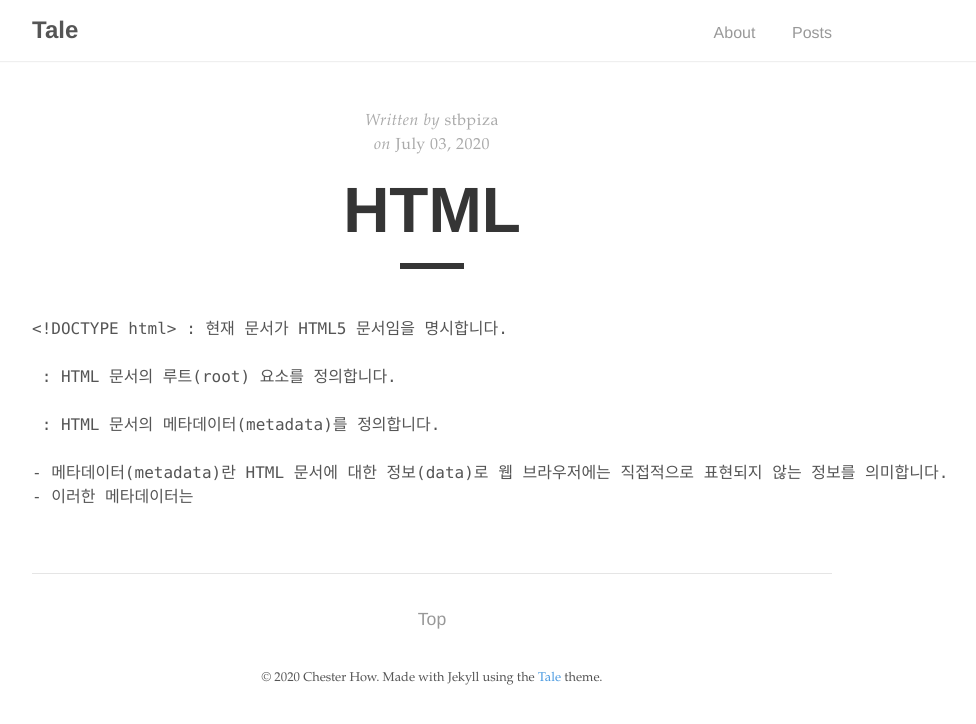
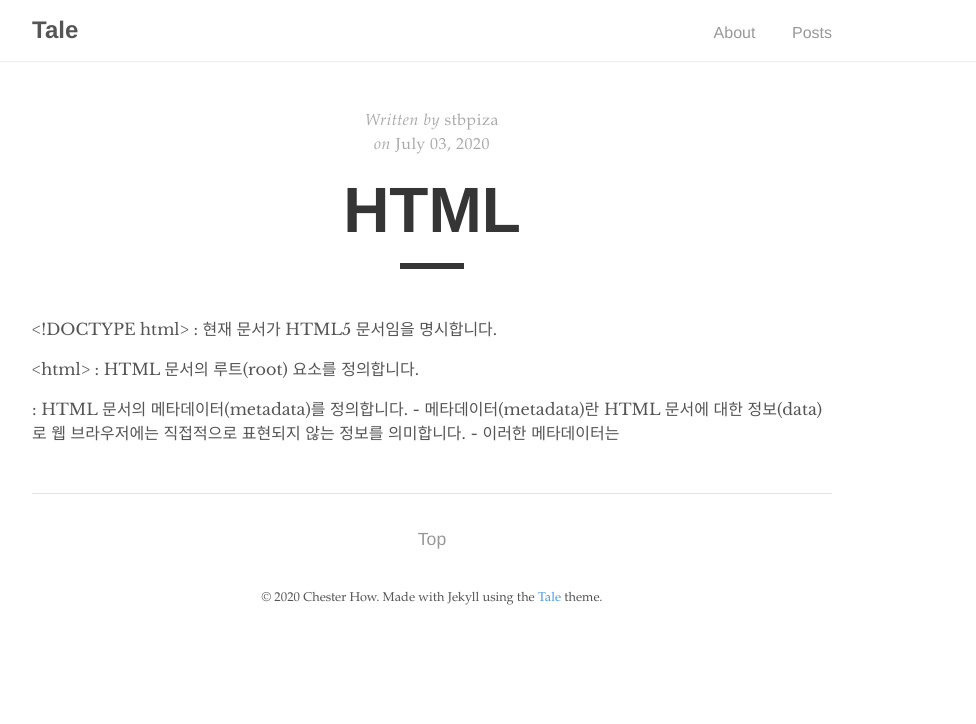
Before and after one commit to stbpiza/stbpiza.github.io, a Jekyll site: the page built from _posts/2020-07-03-first-post.md, in a window 1280 px wide. Shown: the top 724 px of the page, without its empty margins (208-1184 px from the left). Built offline with Jekyll 4.4.1, drawn with Linux system fonts in a browser that asks for light colours.

Commit message:
Update 2020-07-03-first-post.md

```diff
--- a/_posts/2020-07-03-first-post.md
+++ b/_posts/2020-07-03-first-post.md
@@ -3,10 +3,10 @@ layout: post
 title: "HTML"
 author: "stbpiza"
 ---
-<pre>
-<!DOCTYPE html> : 현재 문서가 HTML5 문서임을 명시합니다.
 
-<html> : HTML 문서의 루트(root) 요소를 정의합니다.
+&#60;!DOCTYPE html> : 현재 문서가 HTML5 문서임을 명시합니다.
+
+&#60;html> : HTML 문서의 루트(root) 요소를 정의합니다.
 
 <head> : HTML 문서의 메타데이터(metadata)를 정의합니다.
 
```
